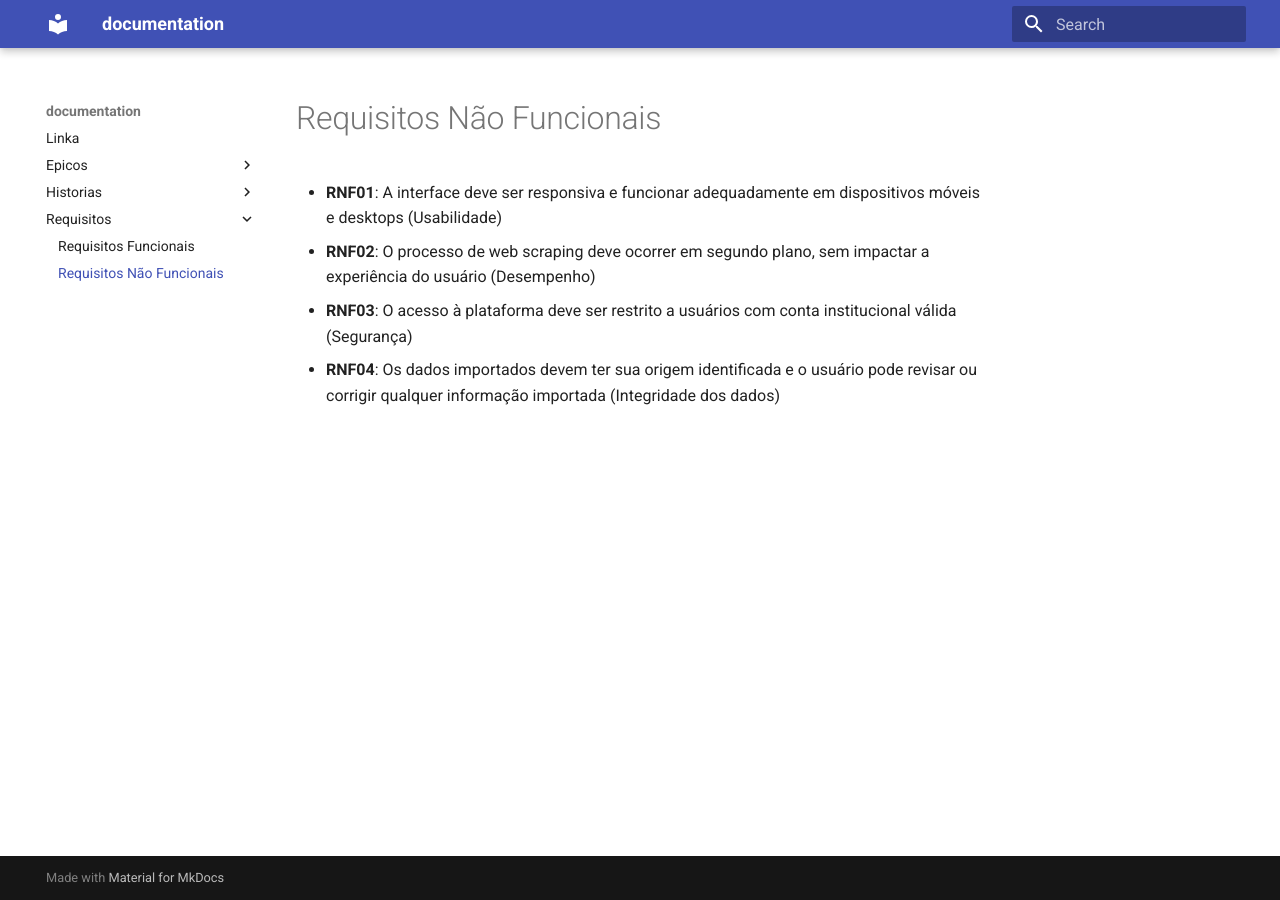
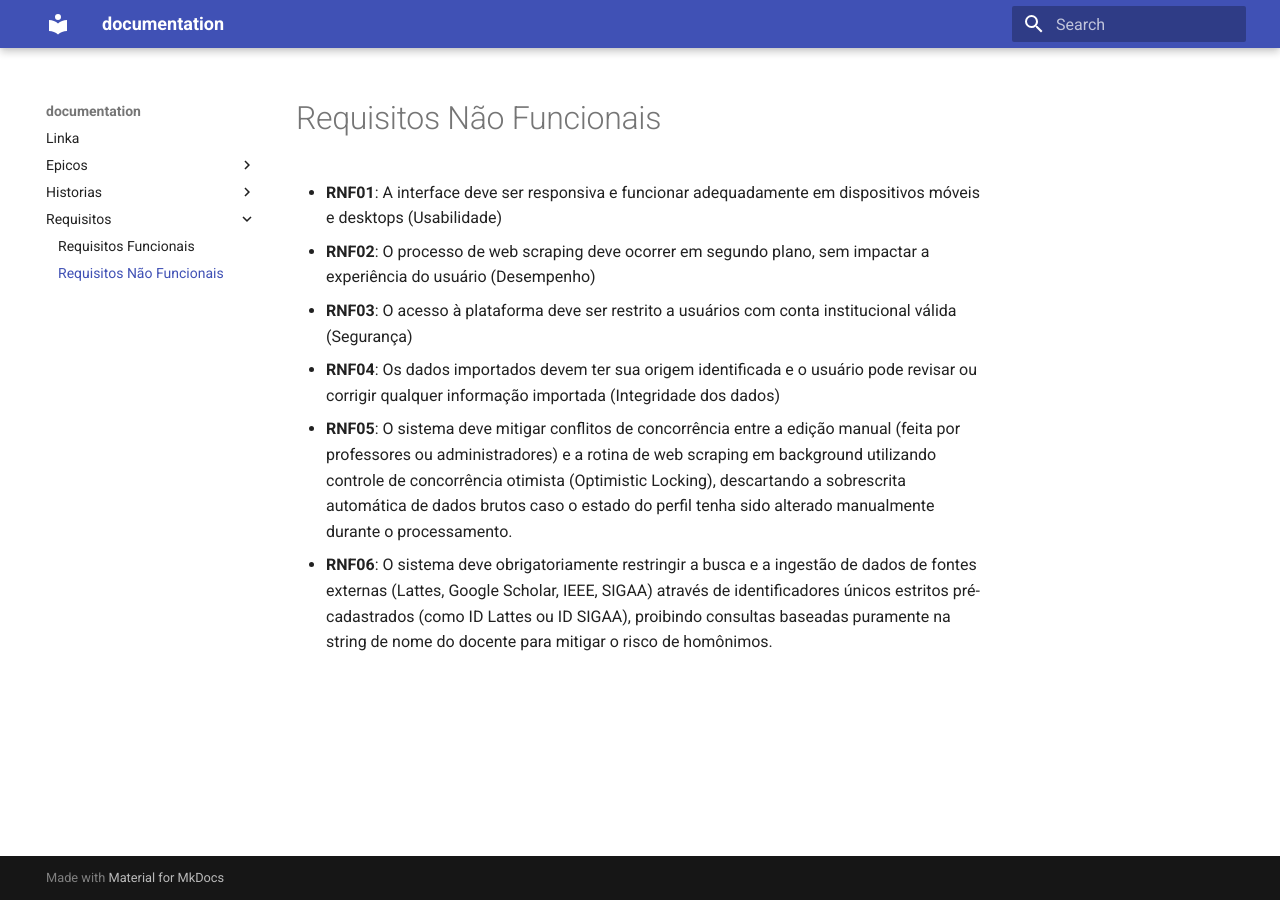
Before and after one commit to si-2026-1/Linka, an MkDocs documentation site: the page built from docs/requisitos/02-req-nao-funcionais.md, in a window 1280 px wide. Built offline with MkDocs 1.6.1 and Material for MkDocs 9.7.7, drawn with Linux system fonts in a browser that asks for light colours.

Commit message:
Update 02-req-nao-funcionais.md

```diff
--- a/docs/requisitos/02-req-nao-funcionais.md
+++ b/docs/requisitos/02-req-nao-funcionais.md
@@ -3,3 +3,5 @@
 - **RNF02**: O processo de web scraping deve ocorrer em segundo plano, sem impactar a experiência do usuário (Desempenho)
 - **RNF03**: O acesso à plataforma deve ser restrito a usuários com conta institucional válida (Segurança)
 - **RNF04**: Os dados importados devem ter sua origem identificada e o usuário pode revisar ou corrigir qualquer informação importada (Integridade dos dados)
+- **RNF05**: O sistema deve mitigar conflitos de concorrência entre a edição manual (feita por professores ou administradores) e a rotina de web scraping em background utilizando controle de concorrência otimista (Optimistic Locking), descartando a sobrescrita automática de dados brutos caso o estado do perfil tenha sido alterado manualmente durante o processamento.
+- **RNF06**: O sistema deve obrigatoriamente restringir a busca e a ingestão de dados de fontes externas (Lattes, Google Scholar, IEEE, SIGAA) através de identificadores únicos estritos pré-cadastrados (como ID Lattes ou ID SIGAA), proibindo consultas baseadas puramente na string de nome do docente para mitigar o risco de homônimos.
```
